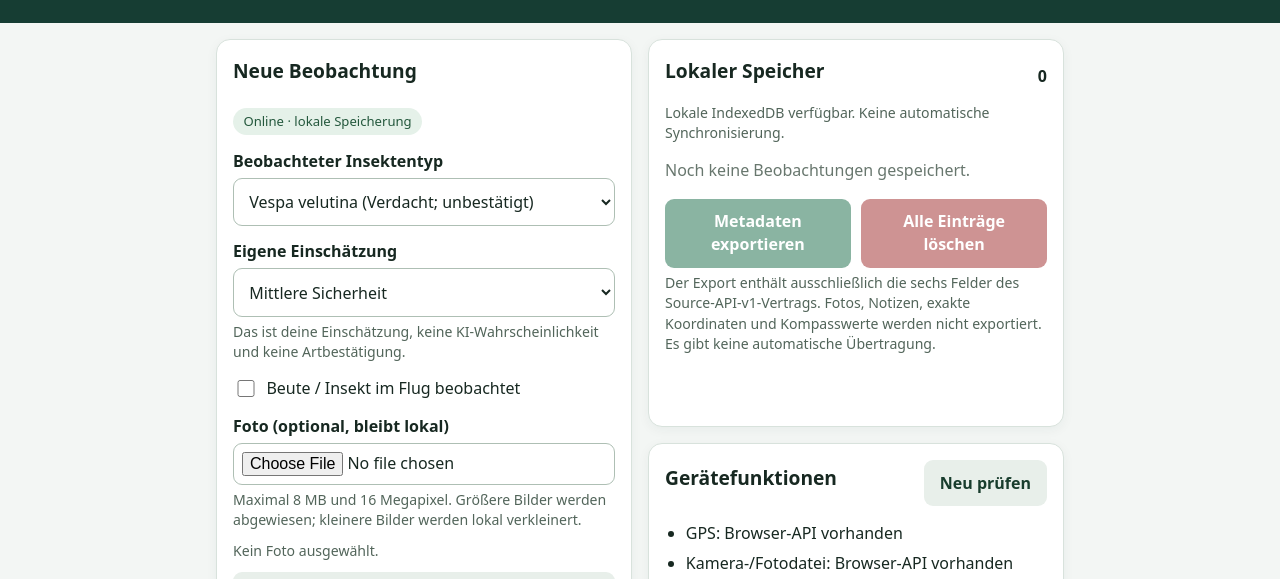
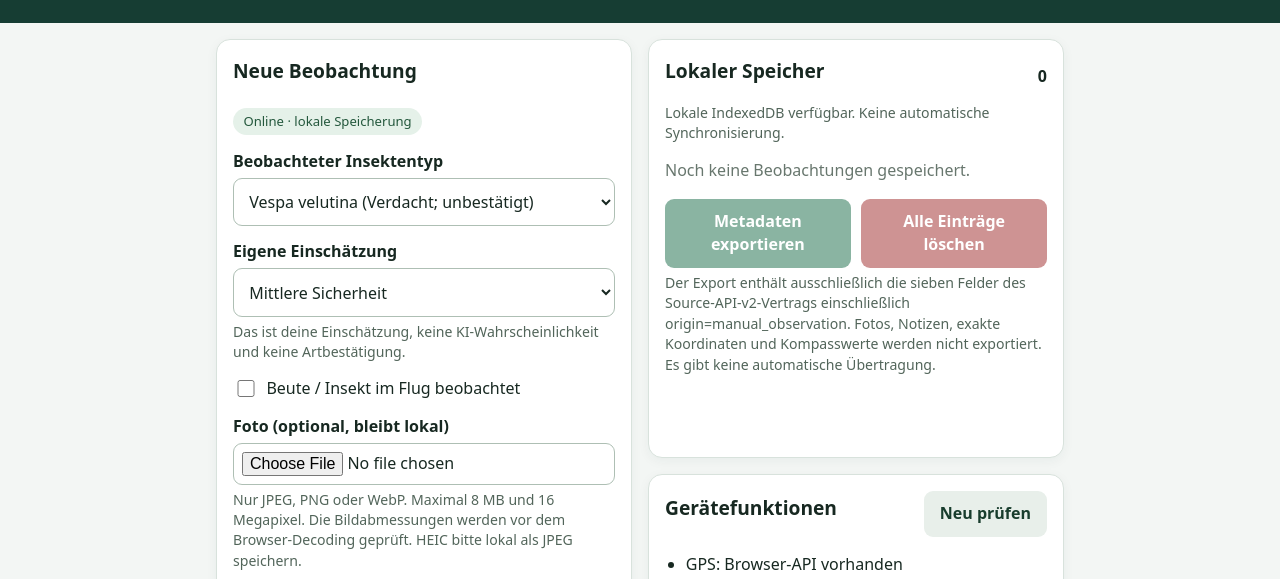
Before and after one commit to simonthomas-ai/BeeKeeper3000, a plain HTML site: page mobile-pwa/index.html in a window 1280 px wide. Shown: the part 141-720 px from the top of the page. Drawn offline with Linux system fonts and the light colour scheme.

Commit message:
docs: clarify supported photo formats and v2 export fields

```diff
--- a/mobile-pwa/index.html
+++ b/mobile-pwa/index.html
@@ -17,8 +17,8 @@
 <label for="certainty">Eigene Einschätzung</label><select id="certainty"><option value="low">Unsicher</option><option value="medium" selected>Mittlere Sicherheit</option><option value="high">Ziemlich sicher</option></select>
 <p class="hint">Das ist deine Einschätzung, keine KI-Wahrscheinlichkeit und keine Artbestätigung.</p>
 <label class="check"><input id="prey-detected" type="checkbox"> Beute / Insekt im Flug beobachtet</label>
-<label for="photo">Foto (optional, bleibt lokal)</label><input id="photo" type="file" accept="image/*" capture="environment">
-<p class="hint">Maximal 8 MB und 16 Megapixel. Größere Bilder werden abgewiesen; kleinere Bilder werden lokal verkleinert.</p>
+<label for="photo">Foto (optional, bleibt lokal)</label><input id="photo" type="file" accept="image/jpeg,image/png,image/webp" capture="environment">
+<p class="hint">Nur JPEG, PNG oder WebP. Maximal 8 MB und 16 Megapixel. Die Bildabmessungen werden vor dem Browser-Decoding geprüft. HEIC bitte lokal als JPEG speichern.</p>
 <div id="photo-state" class="hint">Kein Foto ausgewählt.</div><button id="remove-photo" type="button" class="secondary" hidden>Foto entfernen</button>
 <div class="actions"><button id="capture-location" type="button" class="secondary">Standort einmalig erfassen</button><button id="clear-location" type="button" class="secondary" hidden>Standort löschen</button></div><div id="location-state" class="hint">Standort: nicht erfasst</div>
 <div class="actions"><button id="capture-orientation" type="button" class="secondary">Kompass-Rohwert erfassen</button><button id="clear-orientation" type="button" class="secondary" hidden>Rohwert löschen</button></div><div id="orientation-state" class="hint">Kompass: nicht erfasst</div>
@@ -27,7 +27,7 @@
 </section>
 <section class="panel"><div class="row"><h2>Lokaler Speicher</h2><strong id="record-count">0</strong></div><p class="hint" id="storage-state">Wird initialisiert …</p><div id="records-list"></div>
 <div class="actions"><button id="export-events" type="button" disabled>Metadaten exportieren</button><button id="clear-records" type="button" class="danger" disabled>Alle Einträge löschen</button></div>
-<p class="hint">Der Export enthält ausschließlich die sechs Felder des Source-API-v1-Vertrags. Fotos, Notizen, exakte Koordinaten und Kompasswerte werden nicht exportiert. Es gibt keine automatische Übertragung.</p></section>
+<p class="hint">Der Export enthält ausschließlich die sieben Felder des Source-API-v2-Vertrags einschließlich origin=manual_observation. Fotos, Notizen, exakte Koordinaten und Kompasswerte werden nicht exportiert. Es gibt keine automatische Übertragung.</p></section>
 <section class="panel"><div class="row"><h2>Gerätefunktionen</h2><button id="refresh-capabilities" type="button" class="secondary">Neu prüfen</button></div><ul id="capability-list"></ul><p class="hint">Die Anzeige erkennt nur Browser-APIs. Sie beweist weder Gerätekompatibilität noch eine bestehende Funk- oder Sensorverbindung.</p></section>
 </main><footer>BeeKeeper3000 · lokale Meldestelle · keine automatische Artbestätigung oder Nestortung</footer>
 <script type="module" src="./app.mjs"></script>
```
